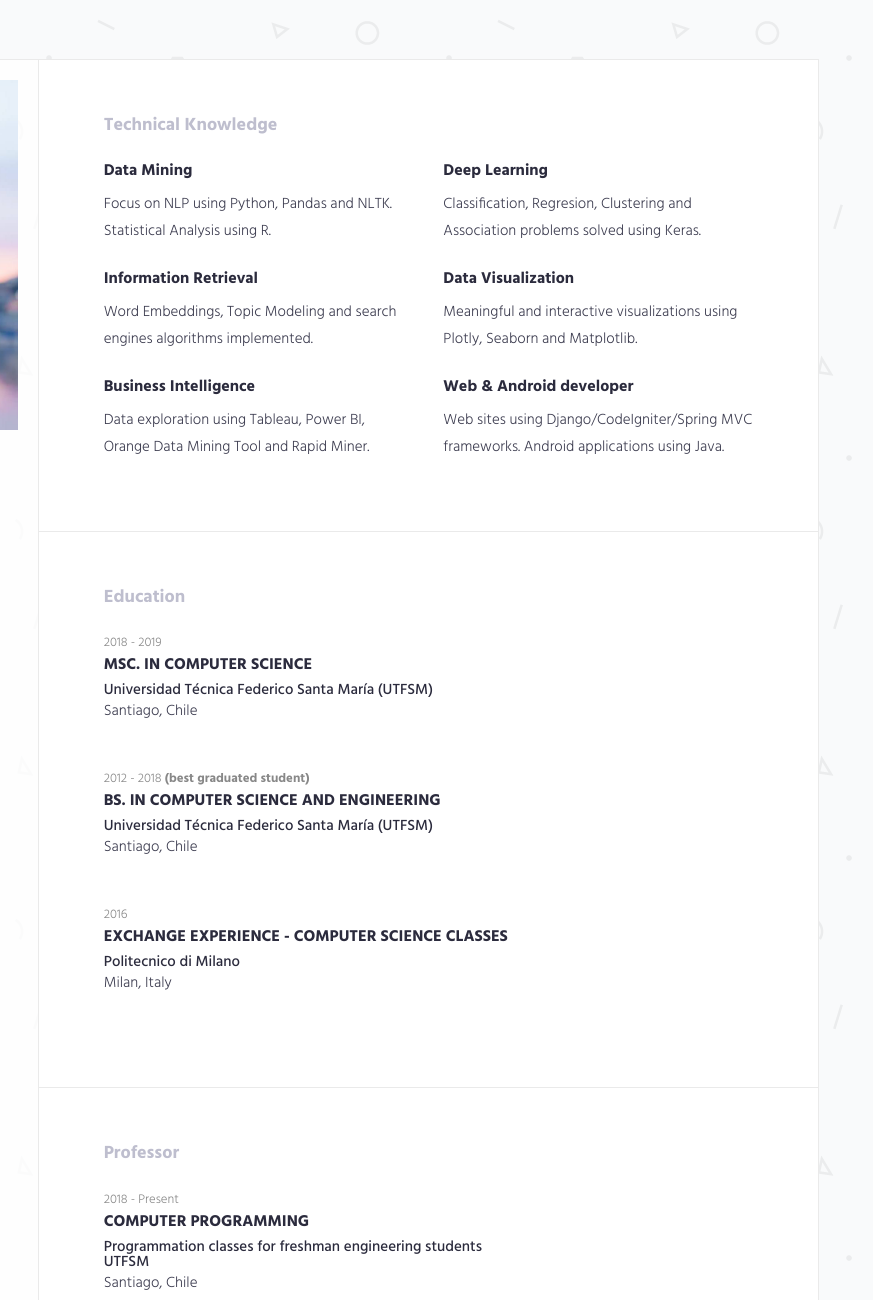
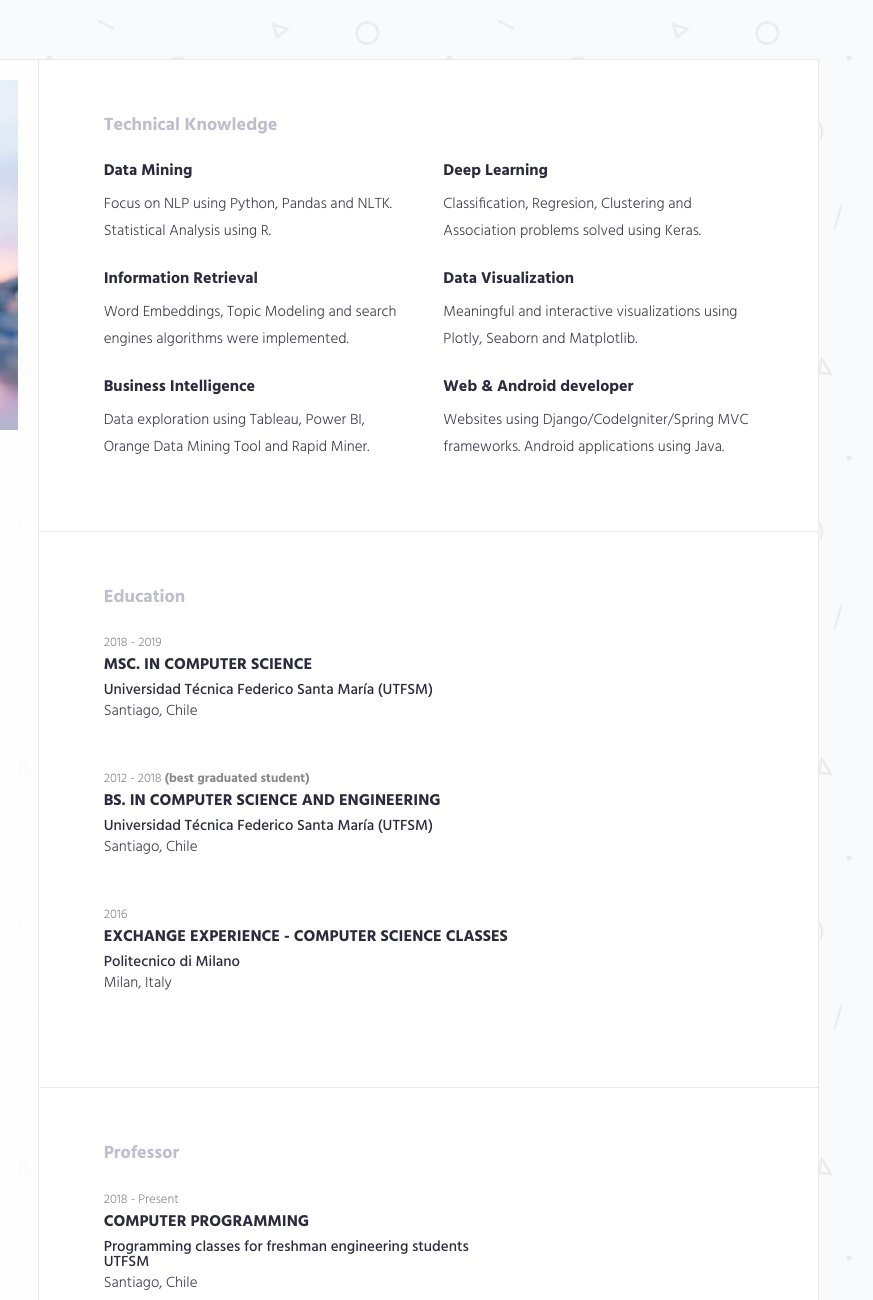
Before and after one commit to gonzalezf/gonzalezf.github.io, a plain HTML site: page index.html in a window 1280 px wide. Shown: the top 1300 px of the page, 407-1280 px from the left. Drawn offline with nearby package versions, Linux system fonts and the light colour scheme.

Commit message:
minor fixes

```diff
--- a/index.html
+++ b/index.html
@@ -225,7 +225,7 @@
                     <p>
                       <!--NLP and Deep Learning tools combined. --->
                       Word Embeddings,
-                      Topic Modeling and search engines algorithms implemented.
+                      Topic Modeling and search engines algorithms were implemented.
                     </p>
                 </div>
             </div>
@@ -255,7 +255,7 @@
                     <h3>Web & Android developer</h3>
 
                     <p>
-                        Web sites using Django/CodeIgniter/Spring MVC frameworks. Android applications using Java. </p>
+                        Websites using Django/CodeIgniter/Spring MVC frameworks. Android applications using Java. </p>
                 </div>
             </div>
         </div>
@@ -404,7 +404,7 @@
                 <div class="content-item">
                     <small>2018 - Present</small>
                     <h3>Computer Programming</h3>
-                    <h4>Programmation classes for freshman engineering students</h4>
+                    <h4>Programming classes for freshman engineering students</h4>
                     <h4>UTFSM</h4>
                     <p>Santiago, Chile</p>
                 </div>
```
